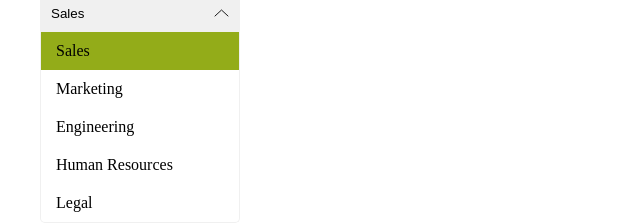
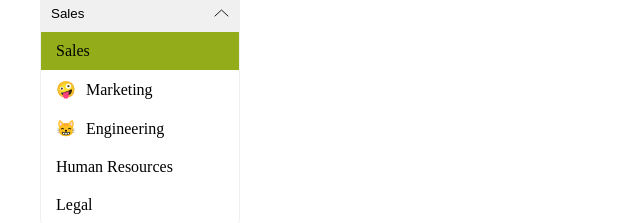
Before and after one commit to Josef1923/Dropdown-react, a React (Vite) app: page / in a window 1280 px wide. Both pictures are taken after a click on the button "Sales". Shown: the part 143-366 px from the top of the page, without its empty margins (0-640 px from the left). Built offline with nearby package versions, Linux system fonts and the light colour scheme.

Commit message:
ajout customIcon

```diff
--- a/package.json
+++ b/package.json
@@ -1,6 +1,6 @@
 {
   "name": "josef1923-dropdown-react",
-  "version": "0.1.5",
+  "version": "0.1.6",
   "description": "Composant Dropdown réutilisable en React",
   "main": "index.js",
   "files": [
--- a/src/App.jsx
+++ b/src/App.jsx
@@ -72,10 +72,10 @@ function App() {
       <Dropdown
         options={[
           { label: "Sales", value: "sales" },
-          { label: "Marketing", value: "marketing" },
-          { label: "Engineering", value: "engineering" },
+          { customIcon:"🤪", label: "Marketing", value: "marketing" },
+          { customIcon:"😸",label: "Engineering", value: "engineering" },
           { label: "Human Resources", value: "hr" },
-          { label: "Legal", value: "legal" }
+          { customeIcon:"👽", label: "Legal", value: "legal" }
         ]}
         onChange={(value) => console.log("Département sélectionné :", value)}
       />
--- a/src/Dropdown.css
+++ b/src/Dropdown.css
@@ -58,3 +58,8 @@
   .jsDropdownButton.open .jsDropdownIcon {
     transform: rotate(180deg);
   }
+
+  .jsCustomIcon {
+    padding-left: -5px;
+    padding-right: 10px;;
+  }
--- a/src/Dropdown.jsx
+++ b/src/Dropdown.jsx
@@ -170,7 +170,7 @@ function Dropdown({ options, onChange, icon = defaultIcon, disabled = false }) {
                     {icon && (
                         <span className="jsDropdownIcon">
                             {typeof icon === "string" ? (
-                                <img src={icon} alt="dropdown icon" />
+                                <img src={icon} />
                             ) : (
                                 icon
                             )}
@@ -186,6 +186,9 @@ function Dropdown({ options, onChange, icon = defaultIcon, disabled = false }) {
                                 onClick={() => onSelect(option)}
                                 className={index === focusedList ? "focused" : ""}
                             >
+                                {option.customIcon && (
+                                    <span className="jsCustomIcon">{option.customIcon}</span>
+                                )}
                                 {option.label}
                             </li>
                         ))}
```
Also changed, not shown: 1 other file (tests, documents, lock files or other folders).
